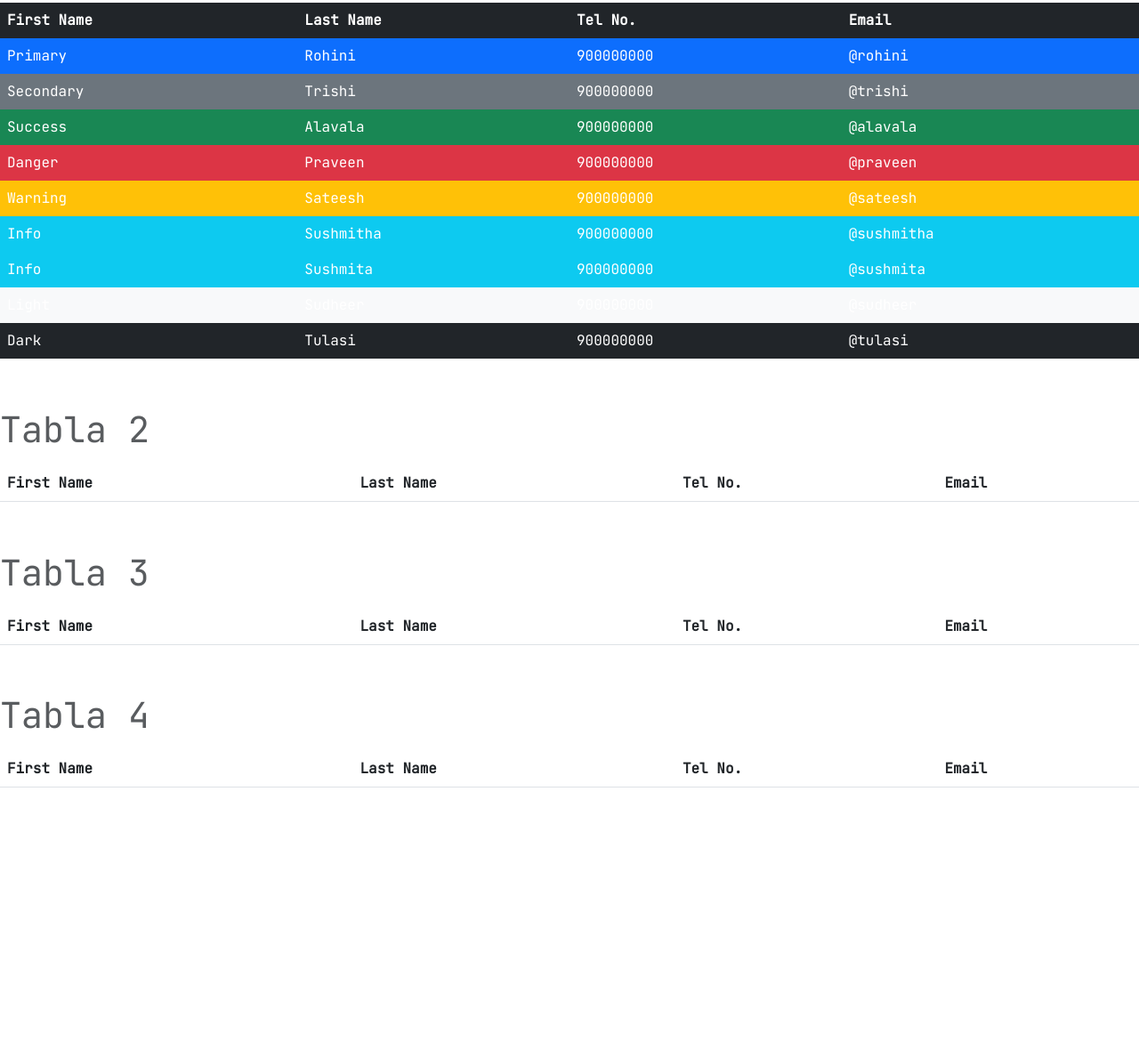
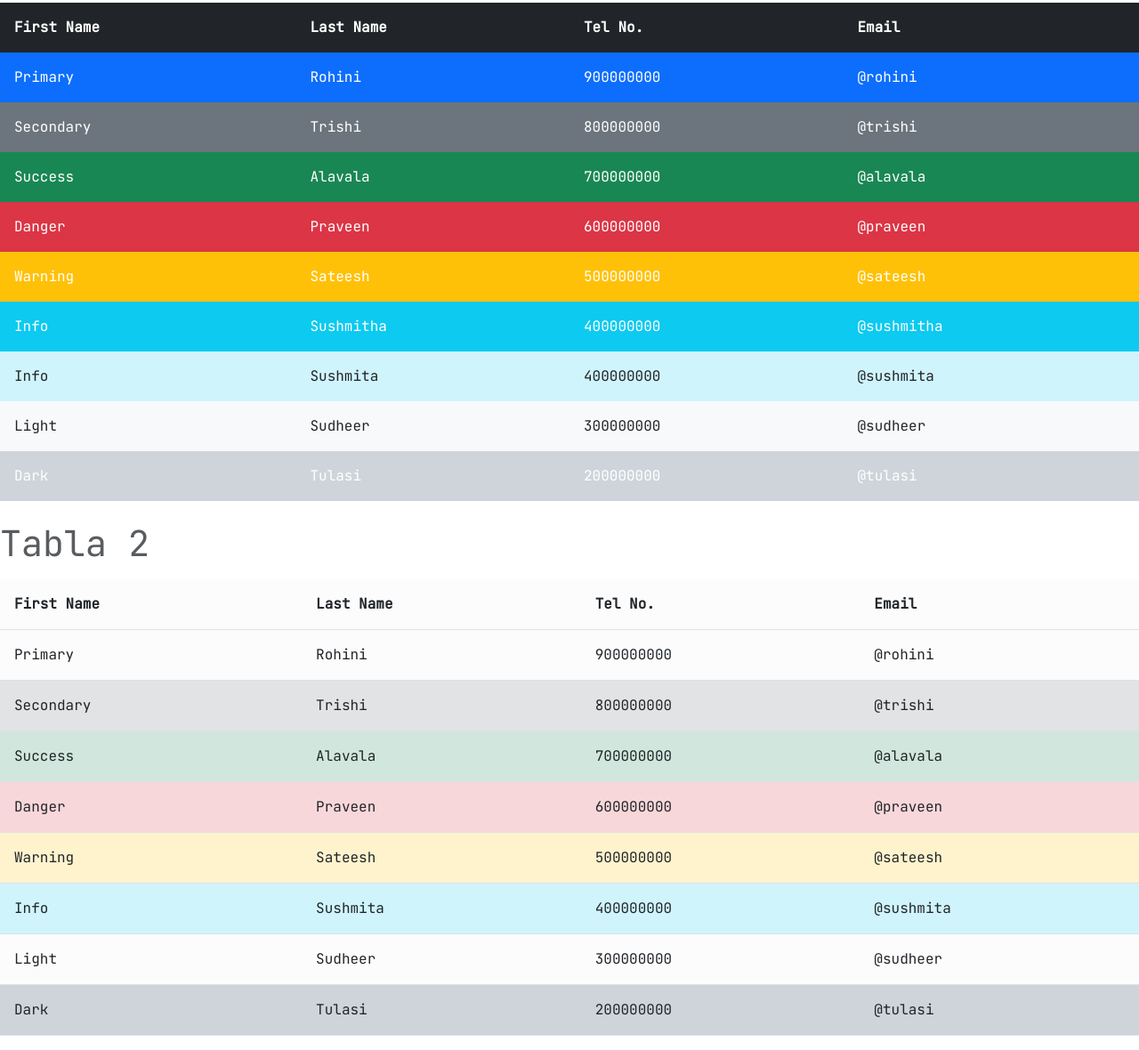
Before and after one commit to imvibbin/bootcamp-practicas, a website: page EJERCICIOS-BOOTSTRAP/ejercicio9_tablas.html in a window 1280 px wide. Shown: the part 69-1249 px from the top of the page at 89% size. Before the commit the page ends 970 px from the top, so only its background shows below. Drawn offline with nearby package versions, Linux system fonts and the light colour scheme.

Commit message:
i finished exercise 9

```diff
--- a/EJERCICIOS-BOOTSTRAP/ejercicio9_tablas.html
+++ b/EJERCICIOS-BOOTSTRAP/ejercicio9_tablas.html
@@ -9,109 +9,136 @@
 </head>
 
 <body>
-    <!-- TODO: End exercise table -->
-    <table class="table first-table text-white">
+    <!-- * TABLA 1 -->
+    <table class="table table-borderless first-table text-white">
         <caption>
             <h1>Tabla 1</h1>
         </caption>
         <thead>
-            <th class="bg-dark">First Name</th>
-            <th class="bg-dark">Last Name</th>
-            <th class="bg-dark">Tel No.</th>
-            <th class="bg-dark">Email</th>
+            <th class="bg-dark p-3">First Name</th>
+            <th class="bg-dark p-3">Last Name</th>
+            <th class="bg-dark p-3">Tel No.</th>
+            <th class="bg-dark p-3">Email</th>
         </thead>
         <tr class="bg-primary">
-            <td class="bg-primary">Primary</td>
-            <td class="bg-primary">Rohini</td>
-            <td class="bg-primary">900000000</td>
-            <td class="bg-primary">@rohini</td>
+            <td class="bg-primary p-3">Primary</td>
+            <td class="bg-primary p-3">Rohini</td>
+            <td class="bg-primary p-3">900000000</td>
+            <td class="bg-primary p-3">@rohini</td>
         </tr>
-        <tr class="bg-secondary">
-            <td class="bg-secondary">Secondary</td>
-            <td class="bg-secondary">Trishi</td>
-            <td class="bg-secondary">900000000</td>
-            <td class="bg-secondary">@trishi</td>
+        <tr class="bg-secondary p-3">
+            <td class="bg-secondary p-3">Secondary</td>
+            <td class="bg-secondary p-3">Trishi</td>
+            <td class="bg-secondary p-3">800000000</td>
+            <td class="bg-secondary p-3">@trishi</td>
         </tr>
 
-        <tr class="bg-success">
-            <td class="bg-success">Success</td>
-            <td class="bg-success">Alavala</td>
-            <td class="bg-success">900000000</td>
-            <td class="bg-success">@alavala</td>
+        <tr class="bg-success p-3">
+            <td class="bg-success p-3">Success</td>
+            <td class="bg-success p-3">Alavala</td>
+            <td class="bg-success p-3">700000000</td>
+            <td class="bg-success p-3">@alavala</td>
         </tr>
-        <tr class="bg-danger">
-            <td class="bg-danger">Danger</td>
-            <td class="bg-danger">Praveen</td>
-            <td class="bg-danger">900000000</td>
-            <td class="bg-danger">@praveen</td>
+        <tr class="bg-danger p-3">
+            <td class="bg-danger p-3">Danger</td>
+            <td class="bg-danger p-3">Praveen</td>
+            <td class="bg-danger p-3">600000000</td>
+            <td class="bg-danger p-3">@praveen</td>
         </tr>
-        <tr class="bg-warning">
-            <td class="bg-warning">Warning</td>
-            <td class="bg-warning">Sateesh</td>
-            <td class="bg-warning">900000000</td>
-            <td class="bg-warning">@sateesh</td>
+        <tr class="bg-warning p-3">
+            <td class="bg-warning p-3">Warning</td>
+            <td class="bg-warning p-3">Sateesh</td>
+            <td class="bg-warning p-3">500000000</td>
+            <td class="bg-warning p-3">@sateesh</td>
         </tr>
-        <tr class="bg-info">
-            <td class="bg-info">Info</td>
-            <td class="bg-info">Sushmitha</td>
-            <td class="bg-info">900000000</td>
-            <td class="bg-info">@sushmitha</td>
+        <tr class="bg-info p-3">
+            <td class="bg-info p-3">Info</td>
+            <td class="bg-info p-3">Sushmitha</td>
+            <td class="bg-info p-3">400000000</td>
+            <td class="bg-info p-3">@sushmitha</td>
         </tr>
-        <tr class="bg-info">
-            <td class="bg-info">Info</td>
-            <td class="bg-info">Sushmita</td>
-            <td class="bg-info">900000000</td>
-            <td class="bg-info">@sushmita</td>
+        <tr class="bg-info-subtle text-dark p-3">
+            <td class="bg-info-subtle text-dark p-3">Info</td>
+            <td class="bg-info-subtle text-dark p-3">Sushmita</td>
+            <td class="bg-info-subtle text-dark p-3">400000000</td>
+            <td class="bg-info-subtle text-dark p-3">@sushmita</td>
         </tr>
-        <tr class="bg-light">
-            <td class="bg-light">Light</td>
-            <td class="bg-light">Sudheer</td>
-            <td class="bg-light">900000000</td>
-            <td class="bg-light">@sudheer</td>
+        <tr class="bg-light text-dark p-3">
+            <td class="bg-light text-dark p-3">Light</td>
+            <td class="bg-light text-dark p-3">Sudheer</td>
+            <td class="bg-light text-dark p-3">300000000</td>
+            <td class="bg-light text-dark p-3">@sudheer</td>
         </tr>
-        <tr class="bg-dark">
-            <td class="bg-dark">Dark</td>
-            <td class="bg-dark">Tulasi</td>
-            <td class="bg-dark">900000000</td>
-            <td class="bg-dark">@tulasi</td>
+        <tr class="bg-dark-subtle p-3">
+            <td class="bg-dark-subtle p-3">Dark</td>
+            <td class="bg-dark-subtle p-3">Tulasi</td>
+            <td class="bg-dark-subtle p-3">200000000</td>
+            <td class="bg-dark-subtle p-3">@tulasi</td>
         </tr>
     </table>
-    <table class="table table-striped mt-5">
+
+    <!-- * TABLA 2 -->
+    <table class="table second-table text-white">
         <caption>
             <h1>Tabla 2</h1>
         </caption>
         <thead>
-            <th>First Name</th>
-            <th>Last Name</th>
-            <th>Tel No.</th>
-            <th>Email</th>
+            <th class="bg-light-subtle p-3">First Name</th>
+            <th class="bg-light-subtle p-3">Last Name</th>
+            <th class="bg-light-subtle p-3">Tel No.</th>
+            <th class="bg-light-subtle p-3">Email</th>
         </thead>
-        <tr></tr>
+        <tr class="bg-light">
+            <td class="bg-light-subtle p-3">Primary</td>
+            <td class="bg-light-subtle p-3">Rohini</td>
+            <td class="bg-light-subtle p-3">900000000</td>
+            <td class="bg-light-subtle p-3">@rohini</td>
+        </tr>
+        <tr class="bg-secondary-subtle p-3">
+            <td class="bg-secondary-subtle p-3">Secondary</td>
+            <td class="bg-secondary-subtle p-3">Trishi</td>
+            <td class="bg-secondary-subtle p-3">800000000</td>
+            <td class="bg-secondary-subtle p-3">@trishi</td>
+        </tr>
+
+        <tr class="bg-success-subtle p-3">
+            <td class="bg-success-subtle p-3">Success</td>
+            <td class="bg-success-subtle p-3">Alavala</td>
+            <td class="bg-success-subtle p-3">700000000</td>
+            <td class="bg-success-subtle p-3">@alavala</td>
+        </tr>
+        <tr class="bg-danger-subtle p-3">
+            <td class="bg-danger-subtle p-3">Danger</td>
+            <td class="bg-danger-subtle p-3">Praveen</td>
+            <td class="bg-danger-subtle p-3">600000000</td>
+            <td class="bg-danger-subtle p-3">@praveen</td>
+        </tr>
+        <tr class="bg-warning-subtle p-3">
+            <td class="bg-warning-subtle p-3">Warning</td>
+            <td class="bg-warning-subtle p-3">Sateesh</td>
+            <td class="bg-warning-subtle p-3">500000000</td>
+            <td class="bg-warning-subtle p-3">@sateesh</td>
+        </tr>
+        <tr class="bg-info-subtle p-3">
+            <td class="bg-info-subtle p-3">Info</td>
+            <td class="bg-info-subtle p-3">Sushmita</td>
+            <td class="bg-info-subtle p-3">400000000</td>
+            <td class="bg-info-subtle p-3">@sushmita</td>
+        </tr>
+        <tr class="bg-light-subtle p-3">
+            <td class="bg-light-subtle p-3">Light</td>
+            <td class="bg-light-subtle p-3">Sudheer</td>
+            <td class="bg-light-subtle p-3">300000000</td>
+            <td class="bg-light-subtle p-3">@sudheer</td>
+        </tr>
+        <tr class="bg-dark-subtle p-3">
+            <td class="bg-dark-subtle p-3">Dark</td>
+            <td class="bg-dark-subtle p-3">Tulasi</td>
+            <td class="bg-dark-subtle p-3">200000000</td>
+            <td class="bg-dark-subtle p-3">@tulasi</td>
+        </tr>
     </table>
-    <table class="table table-striped mt-5">
-        <caption>
-            <h1>Tabla 3</h1>
-        </caption>
-        <thead>
-            <th>First Name</th>
-            <th>Last Name</th>
-            <th>Tel No.</th>
-            <th>Email</th>
-        </thead>
-        <tr></tr>
-    </table>
-    <table class="table table-striped mt-5">
-        <caption>
-            <h1>Tabla 4</h1>
-        </caption>
-        <thead>
-            <th>First Name</th>
-            <th>Last Name</th>
-            <th>Tel No.</th>
-            <th>Email</th>
-        </thead>
-        <tr></tr>
-    </table>
+
     <!-- * JavaScript code -->
     <script src="./node_modules/bootstrap/dist/js/bootstrap.bundle.js"></script>
 </body>
--- a/EJERCICIOS-BOOTSTRAP/styles/style.scss
+++ b/EJERCICIOS-BOOTSTRAP/styles/style.scss
@@ -130,5 +130,4 @@ table {
 .first-table thead th,
 .first-table tr td {
   color: white;
-  border: none;
 }
```
Also changed, not shown: EJERCICIOS-BOOTSTRAP/styles/style.css, 1 other file.
